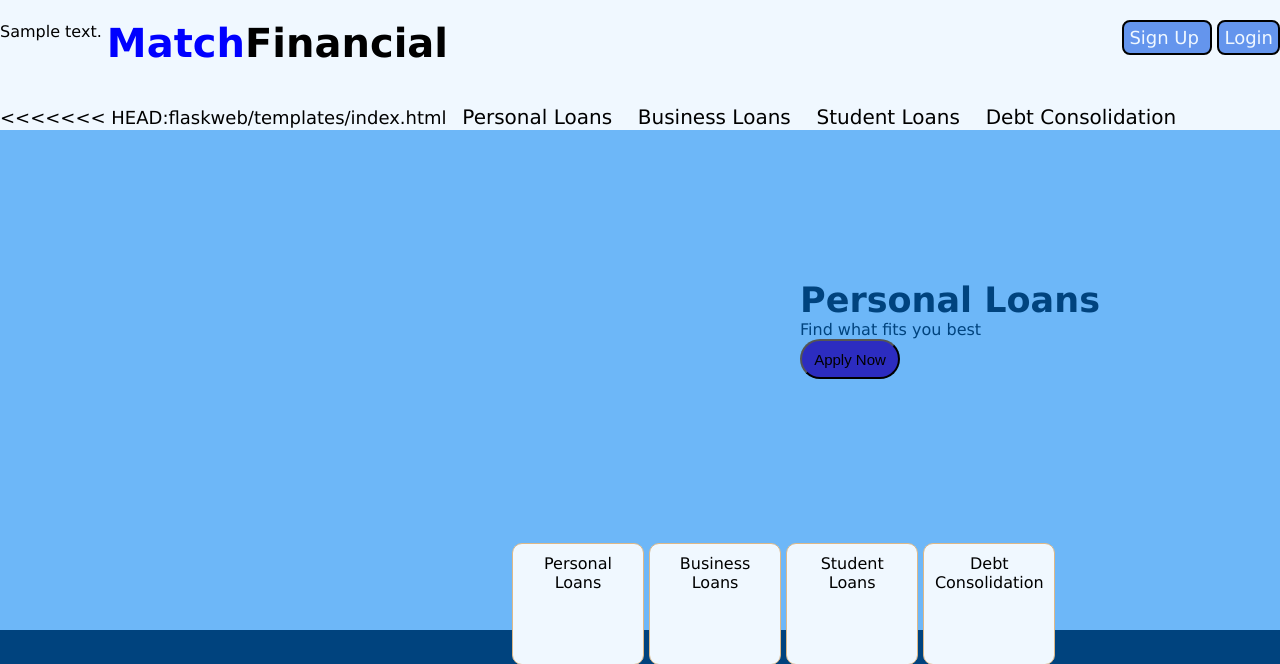
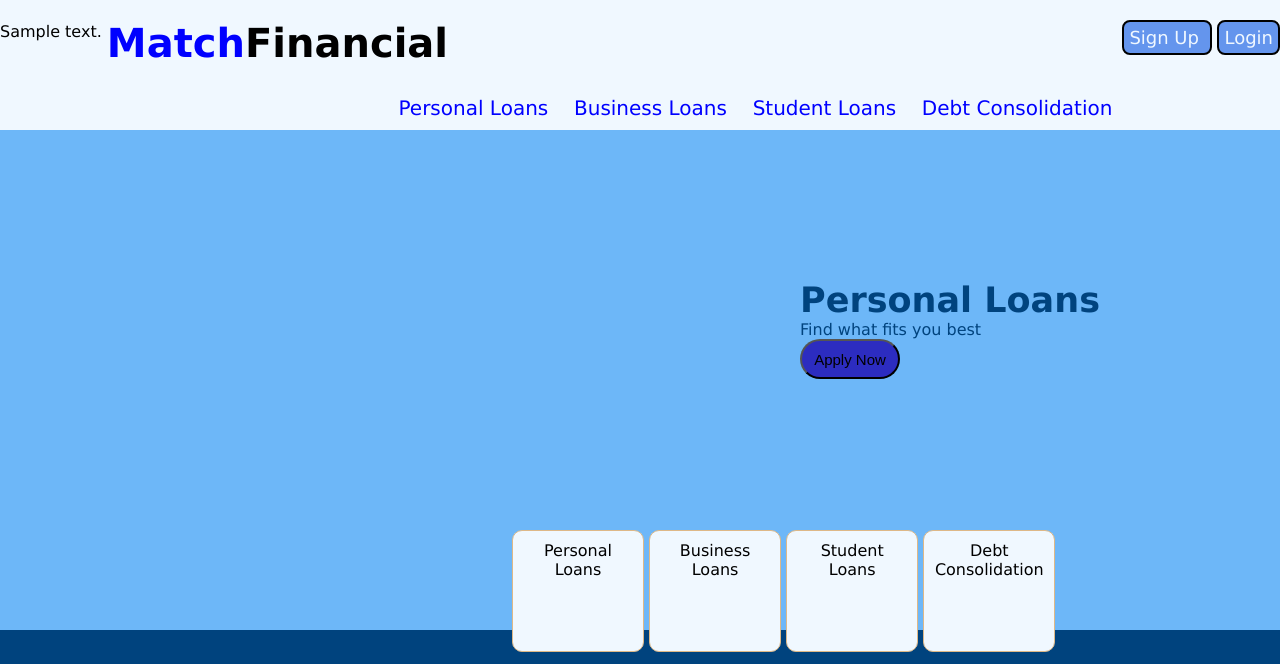
Before and after one commit to Desmends27/Loan-System, a Python web app: template flaskweb/templates/index.html in a window 1280 px wide. Shown: the top 664 px of the page. Run offline with Jinja, Linux system fonts and the light colour scheme; the template is opened without the code that fills it: most values are stand-ins (such as "Sample title", 1, 10 or a date in 2020).

Commit message:
Update index.html

```diff
--- a/flaskweb/templates/index.html
+++ b/flaskweb/templates/index.html
@@ -7,26 +7,30 @@
         {{text}}
         <h2 id="name"><span>Match</span>Financial</h2>
         <ul class="login">
+            {% if user.is_authenticated %}
+            <li><a href="account">Account</a>&nbsp;</li>
+            <li><a href="logout">Logout</a></li>
+            <li class="user_image">
+                <img src="../images/windows-WJPHTJEtgzw-unsplash (1).jpg">
+            </li>
+            {% else %}
             <li><a href="signup">Sign Up</a>&nbsp;</li>
-            {% if user.is_authenticated %}
-            <li><a href="logout">Logout</a></li>
-            {% else %}
             <li><a href="login">Login</a></li>
             {% endif %}
         </ul>
         <br>
         <ul class="services">
-<<<<<<< HEAD:flaskweb/templates/index.html
-            <li>Personal Loans</li>
-            <li>Business Loans</li>
-            <li>Student Loans</li>
-            <li>Debt Consolidation</li>
-=======
-            <li><a href=personal-loans.html>Personal Loans</a></li>
-            <li><a href=bussiness-loans.html>Business Loans</a></li>
+            {% if user.is_authenticated %}
+            <li><a href="#">Personal Loans</a></li>
+            <li><a href="#">Business Loans</a></li>
             <li><a href="#">Student Loans</a></li>
             <li><a href="#">Debt Consolidation</a></li>
->>>>>>> main:html/index.html
+            {% else %}
+            <li><a href="/">Personal Loans</a></li>
+            <li><a href="/">Business Loans</a></li>
+            <li><a href="/">Student Loans</a></li>
+            <li><a href="/">Debt Consolidation</a></li>
+            {% endif %}
         </ul>
     </nav>
     <div class="main">
```
